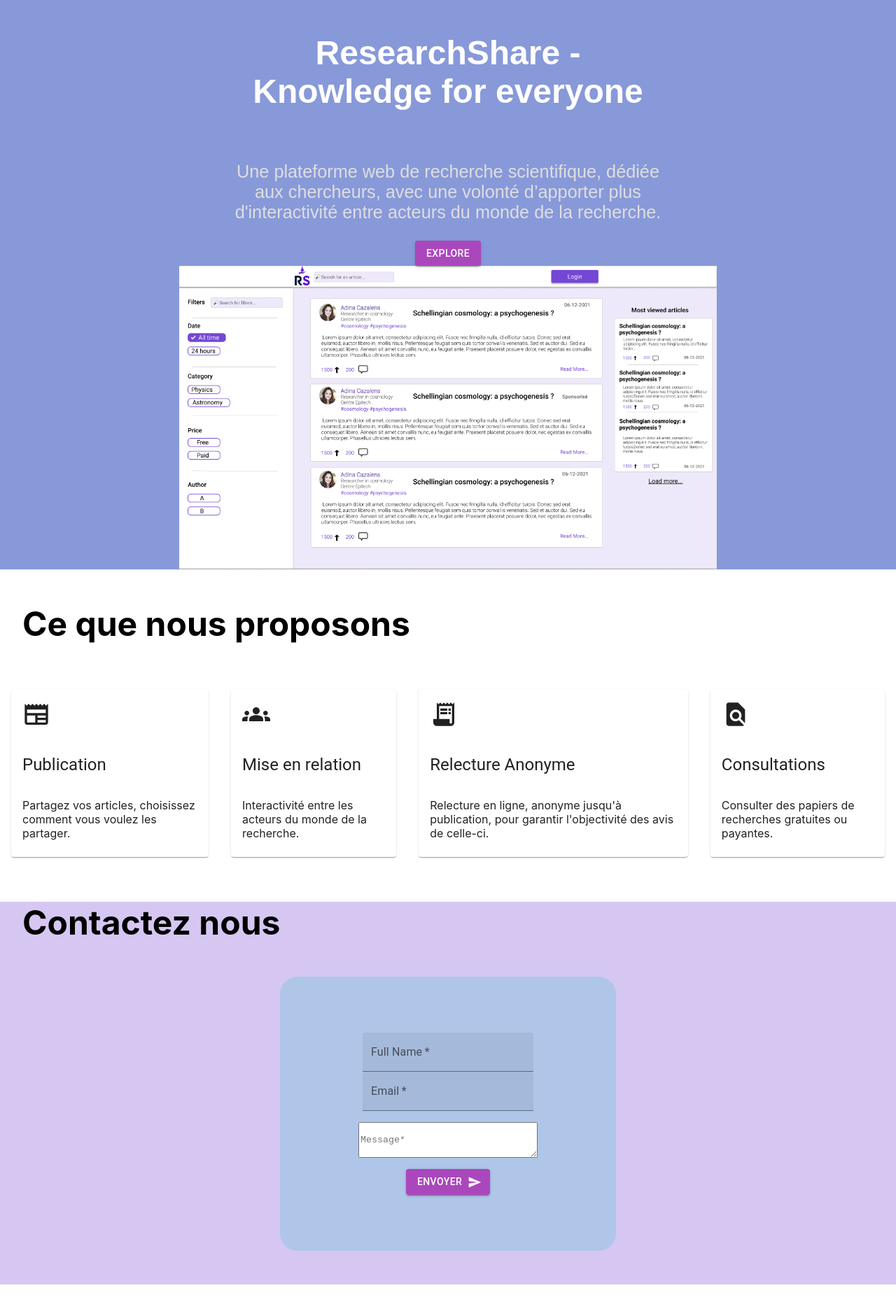
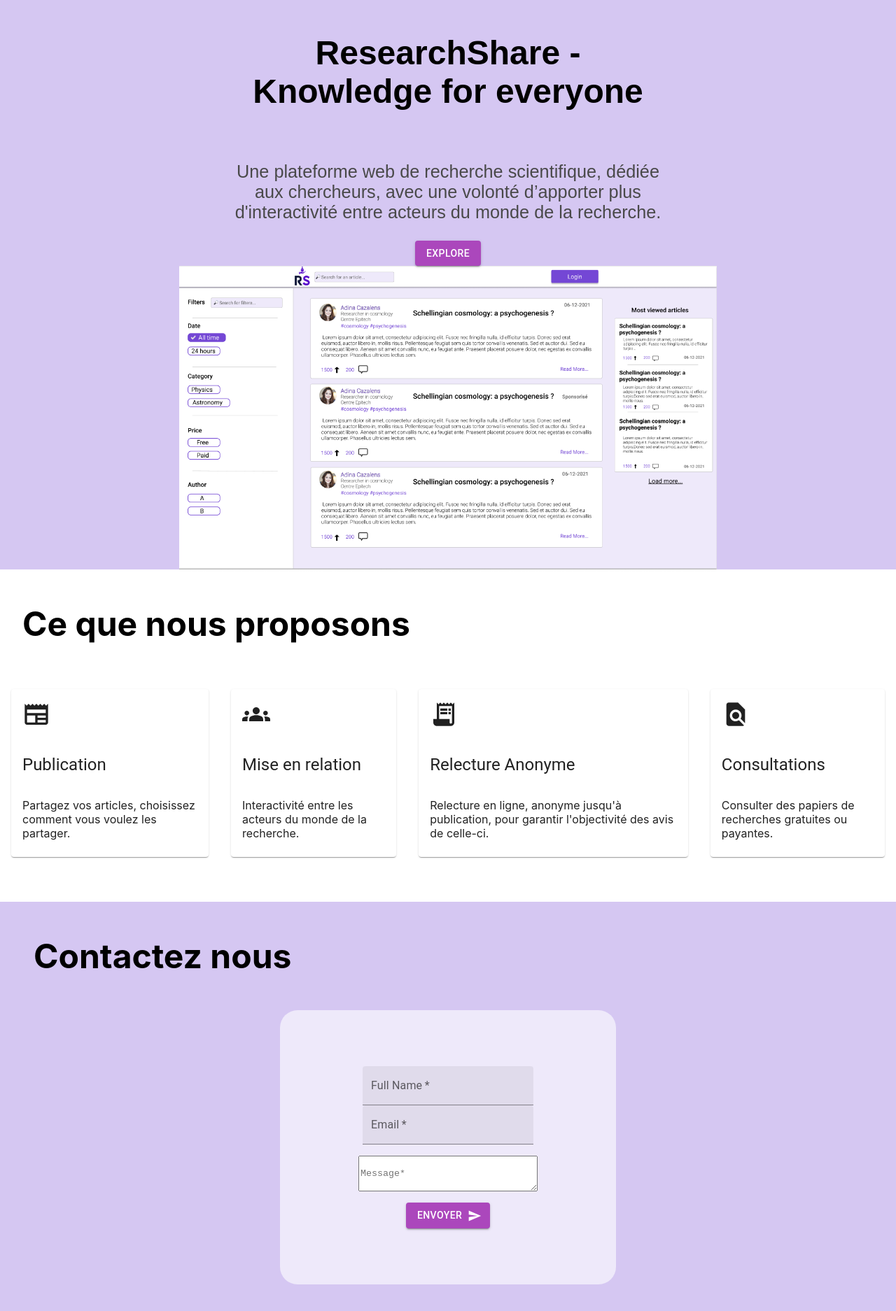
Before and after one commit to researchshare-official/frontend, a Next.js app: page /About in a window 1280 px wide. Shown: the top 1874 px of the page at 70% size. Before the commit the page ends 1836 px from the top, so only its background shows below. Built offline with nearby package versions, Linux system fonts and the light colour scheme.

Commit message:
Changed pages theme

```diff
--- a/styles/About.module.css
+++ b/styles/About.module.css
@@ -4,14 +4,14 @@
     align-content: center;
     justify-content: center;
     font-family: sans-serif;
-    background-color: #8899d9;
+    background-color: #D5C7F2;
     /*padding: 1rem;*/
     /*background-color: #0070f3;*/
 }
 
 .aboutHeroTitle {
     align-self: center;
-    color: white;
+    color: #000000;
     font-size: 3rem;
     width: 50%;
     text-align: center;
@@ -22,7 +22,7 @@
 
 .aboutHeroDescription {
     align-self: center;
-    color: #dedede;
+    color: #494949;
     font-size: 1.58rem;
     width: 50%;
     text-align: center;
@@ -67,7 +67,7 @@
 }
 
 .aboutCardsItems {
-    background-color: #fafafa;
+    background-color: #EEE9FA;
     margin: 1rem;
 }
 
@@ -77,7 +77,7 @@
 }
 
 .aboutContactTitle {
-    padding-left: 2rem;
+    padding: 3rem 3rem 0 3rem;
     font-size: 3rem;
     font-weight: bold;
 }
@@ -85,7 +85,7 @@
 .aboutContactFormContainer {
     display: flex;
     flex-flow: column;
-    background-color: #afc6e8;
+    background-color: #EEE9FA;
     border-radius: 25px;
     justify-content: center;
     width: 30rem;
```
